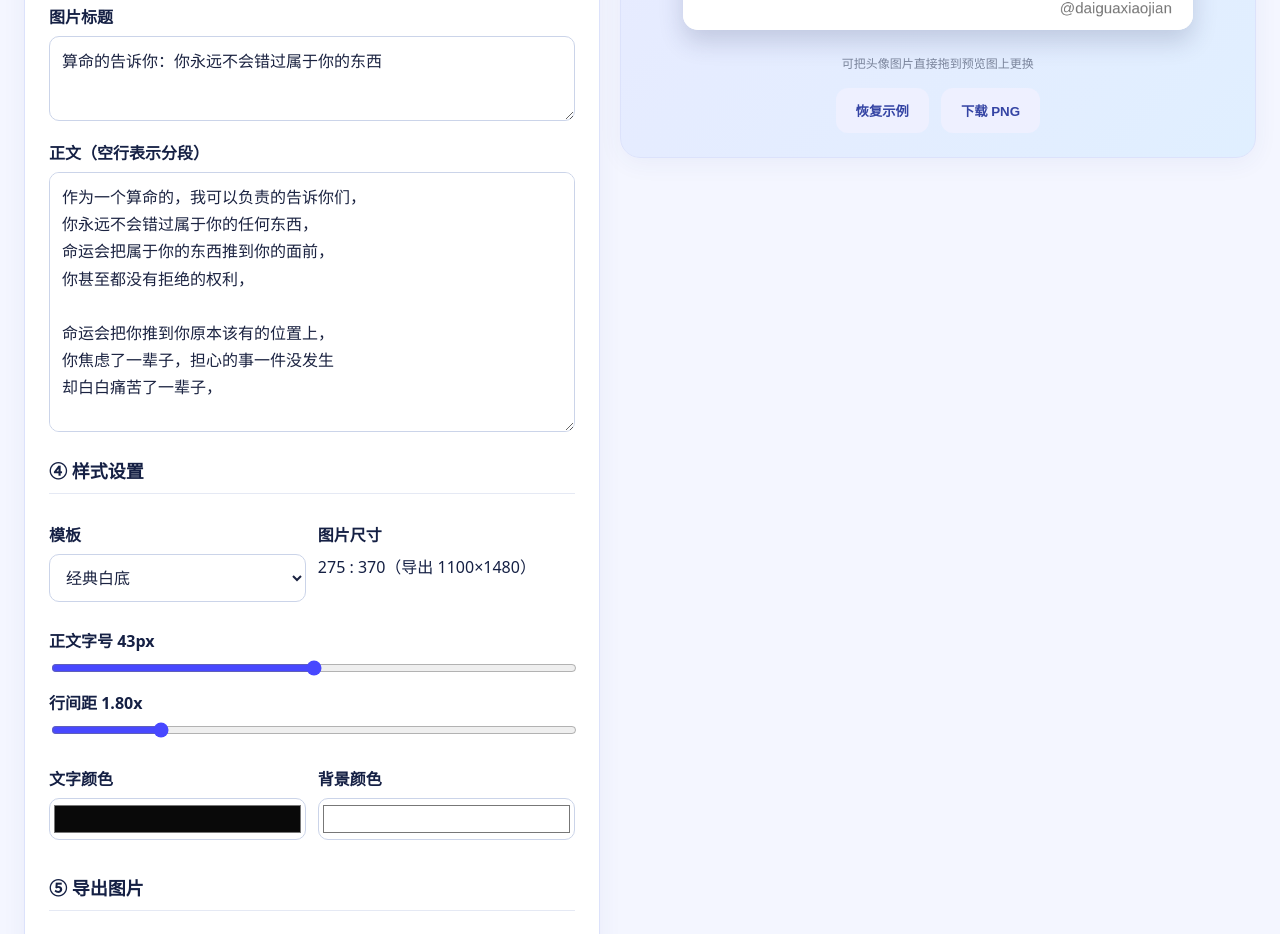
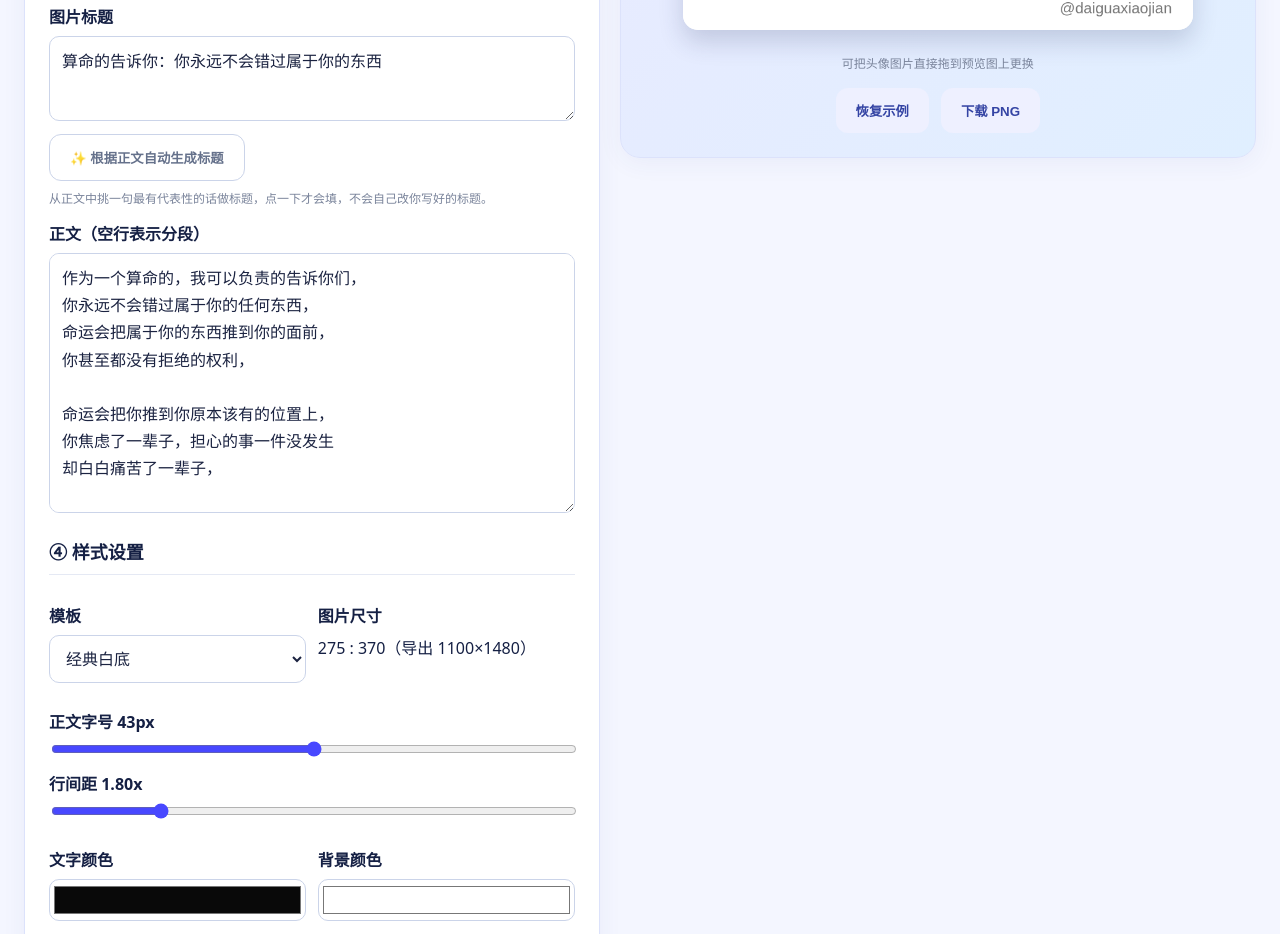
Before and after one commit to daiguaxiaojian/quote-card-generator, a React (Vite) app: page / in a window 1280 px wide. Shown: the part 800-1734 px from the top of the page. Built offline with nearby package versions, Linux system fonts and the light colour scheme.

Commit message:
Update src/App.tsx

```diff
--- a/src/App.tsx
+++ b/src/App.tsx
@@ -1,6 +1,7 @@
 import { useEffect, useRef, useState } from 'react'
 import type { DragEvent as ReactDragEvent } from 'react'
 import AvatarEditor from './components/AvatarEditor'
+import { generateTitle } from './autoTitle'
 import { renderQuote } from './render'
 import { getTemplate, TEMPLATES } from './templates'
 import {
@@ -123,6 +124,11 @@ export default function App() {
     }, 'image/png')
   }
 
+  const handleAutoTitle = (): void => {
+    const title = generateTitle(state.body)
+    if (title) update({ title })
+  }
+
   const handleTemplateChange = (templateId: string): void => {
     const t = getTemplate(templateId)
     update({ templateId, bgColor: t.bg, textColor: t.fg })
@@ -209,6 +215,15 @@ export default function App() {
               value={state.title}
               onChange={(e) => update({ title: e.target.value })}
             />
+            <button
+              type="button"
+              className="btn btnGhost"
+              style={{ marginTop: 8 }}
+              onClick={handleAutoTitle}
+            >
+              ✨ 根据正文自动生成标题
+            </button>
+            <div className="hint">从正文中挑一句最有代表性的话做标题，点一下才会填，不会自己改你写好的标题。</div>
           </div>
           <div className="field">
             <label htmlFor="body">正文（空行表示分段）</label>
```
